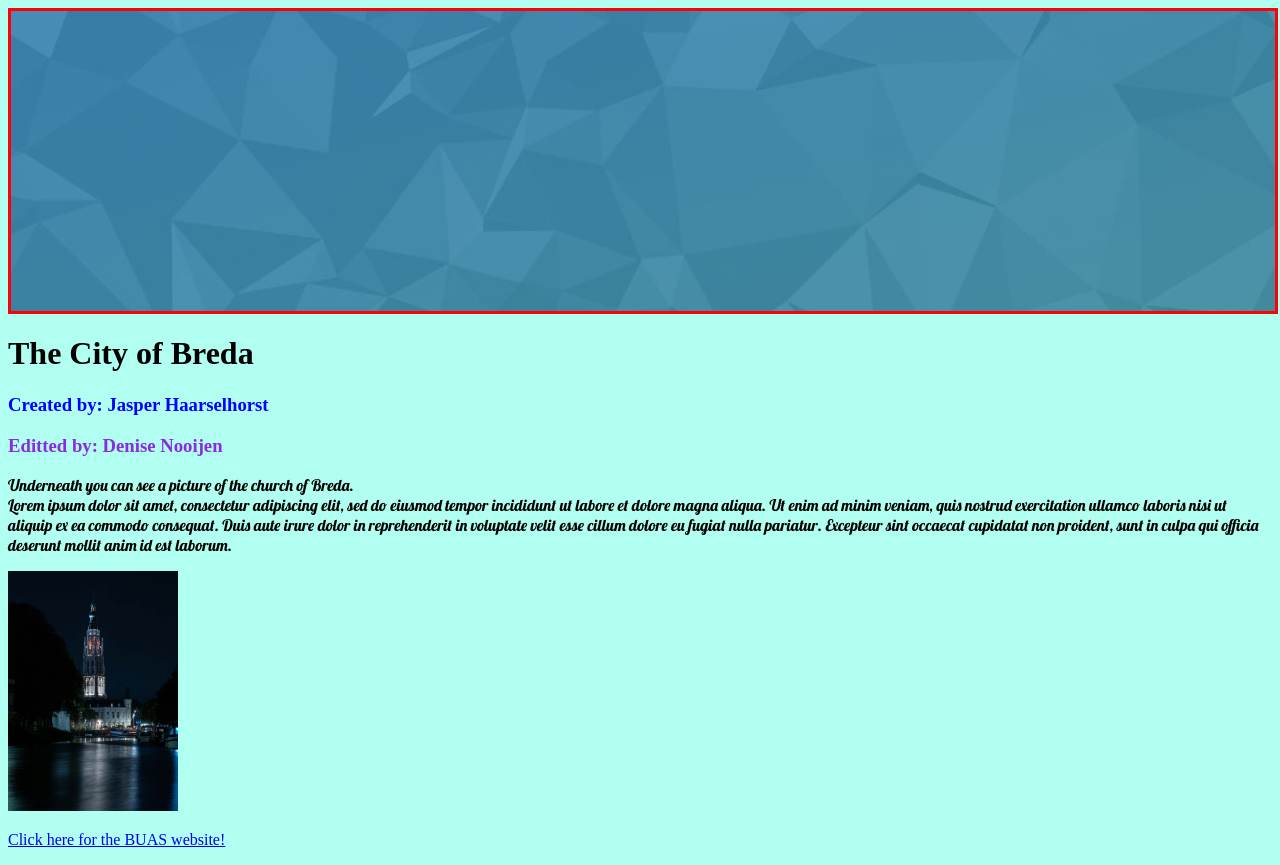
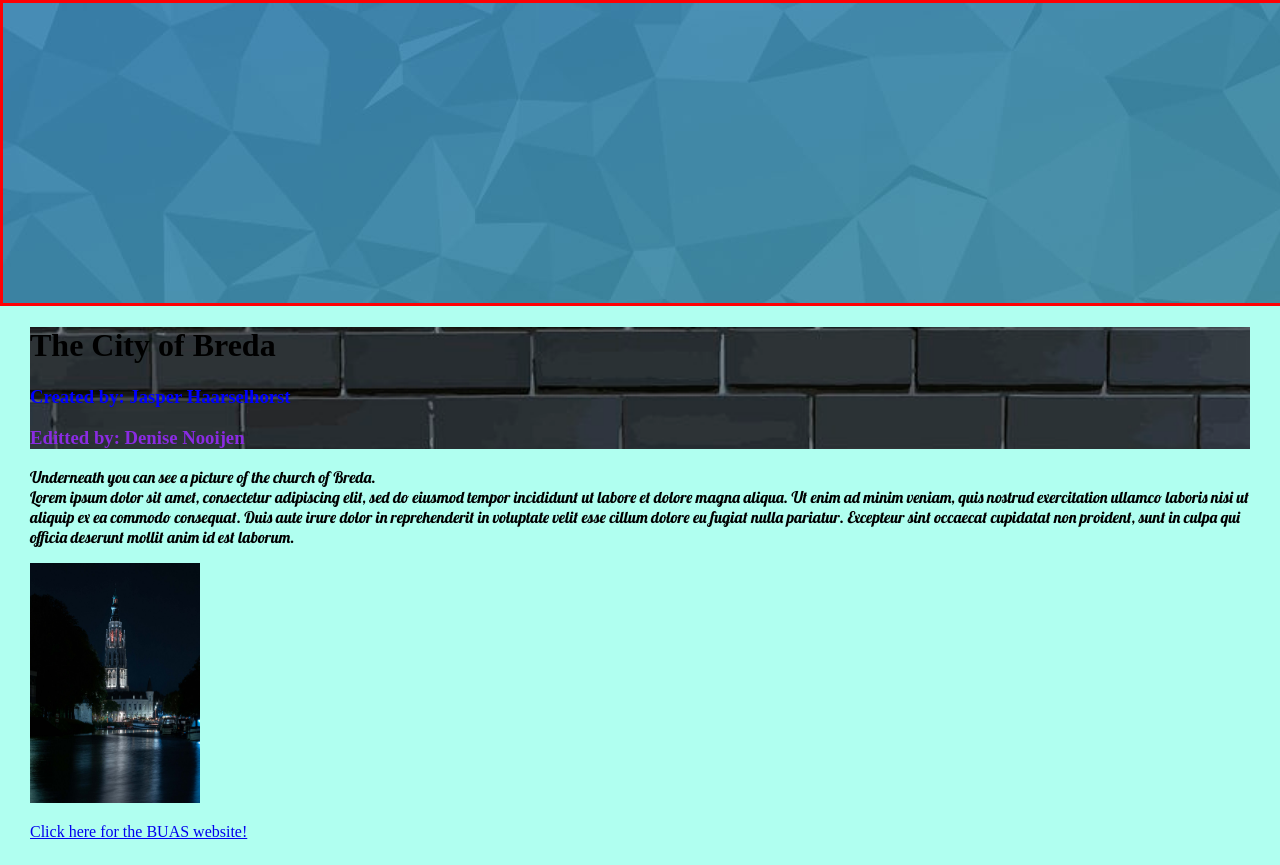
Before and after one commit to Jasperhaarselhorst/prj4-chapter-3, a plain HTML site: page index.html in a window 1280 px wide. Drawn offline with Linux system fonts and the light colour scheme.

Commit message:
added margin, background image, google fonts,

```diff
--- a/css/styles.css
+++ b/css/styles.css
@@ -1,6 +1,19 @@
 @charset "UTF-8";
 body{
-background-color: #B0FFF0
+background-color: #B0FFF0;
+margin:0;
+}
+
+
+.middel{
+
+	margin-left: 30px;
+	margin-right: 30px;
+
+}
+
+#background{background-image: url("../image/v462-n-130-textureidea_1.jpg");
+	background-size: 100%
 
 }
 
--- a/index.html
+++ b/index.html
@@ -11,12 +11,18 @@
 	<div class="myheader">
 
 	</div>
+
+<div class="middel">
+	<div id="background">
 	<h1>The City of Breda</h1>
  	<h3 id="jasper">Created by: Jasper Haarselhorst</h3>
  	<h3 id="denise">Editted by: Denise Nooijen</h3>
+	</div>
   		<p id="Text">Underneath you can see a picture of the church of Breda.<br>Lorem ipsum dolor sit amet, consectetur adipiscing elit, sed do eiusmod tempor incididunt ut labore et dolore magna aliqua. Ut enim ad minim veniam, quis nostrud exercitation ullamco laboris nisi ut aliquip ex ea commodo consequat. Duis aute irure dolor in reprehenderit in voluptate velit esse cillum dolore eu fugiat nulla pariatur. Excepteur sint occaecat cupidatat non proident, sunt in culpa qui officia deserunt mollit anim id est laborum.</p>
 		<img src="image/church.jpg" alt="a photo of the church of breda" height="240" width="170"/><br>
 		<p><a href="https://www.buas.nl" target="_blank">Click here for the BUAS website!</a></p>
+</div>
+
 </body>
 
 </html>
```
Also changed, not shown: image/v462-n-130-textureidea_1.jpg (added). Lines whose indentation alone changed are shown as unchanged.
